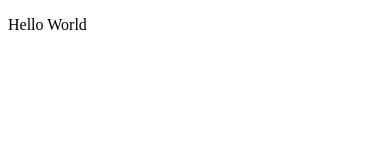
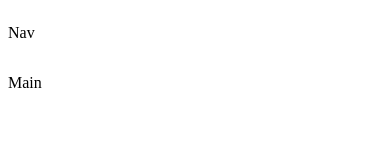
Before and after one commit to usm-ahm/gamehub, a React (Vite) app: page / in a window 390 px wide. Shown: the top 160 px of the page. Built offline with nearby package versions, Linux system fonts and the light colour scheme.

Commit message:
style: build a responsive layout

```diff
--- a/src/App.tsx
+++ b/src/App.tsx
@@ -1,5 +1,19 @@
+import Grid2 from "@mui/material/Unstable_Grid2/Grid2";
+
 function App() {
-  return <p>Hello World</p>;
+  return (
+    <Grid2 container>
+      <Grid2 xs={12}>
+        <p>Nav</p>
+      </Grid2>
+      <Grid2 lg={3} display={{ xs: "none", lg: "block" }}>
+        <p>Aside</p>
+      </Grid2>
+      <Grid2 lg>
+        <p>Main</p>
+      </Grid2>
+    </Grid2>
+  );
 }
 
 export default App;
```
